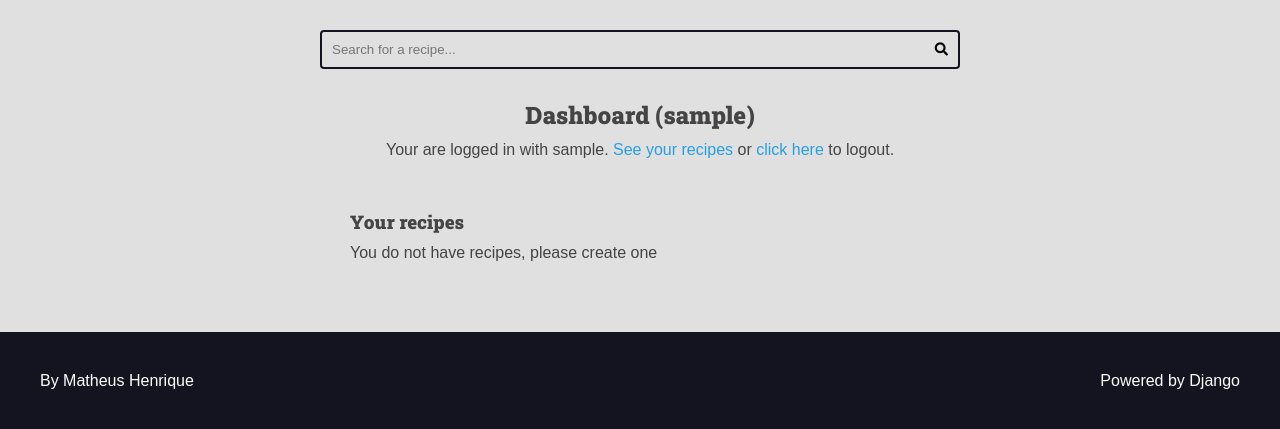
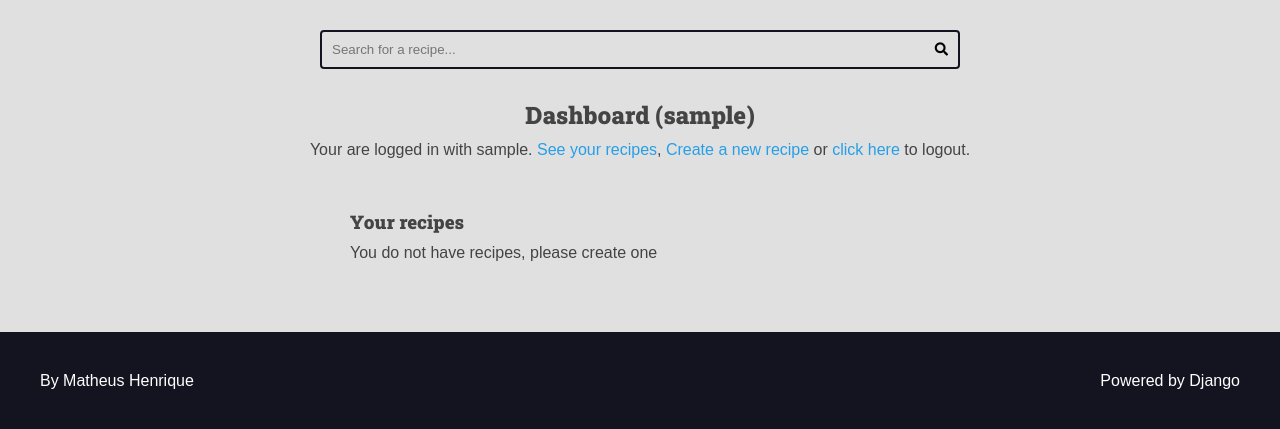
Before and after one commit to matheushnt/django-quest, a Django app: page /authors/dashboard/ in a window 1280 px wide. Shown: the part 113-542 px from the top of the page. Run offline with Django 5.2, Linux system fonts and the light colour scheme; the visitor is signed in with stand-in values (Sample User, id 1); data that the repository does not hold is empty; parts of the project's set-up code (start-up, migrations or seed data) failed here and were passed over.

Commit message:
Criando uma view para criação de receitas

```diff
--- a/authors/templates/authors/partials/login_message.html
+++ b/authors/templates/authors/partials/login_message.html
@@ -2,10 +2,11 @@
     <div class="login-message">
         Your are logged in with
         {{ request.user.username }}.
-        <a href="{% url "authors:dashboard" %}">See your recipes</a> or
+        <a href="{% url "authors:dashboard" %}">See your recipes</a>,
+        <a href="{% url "authors:dashboard_recipe_new" %}">Create a new recipe</a> or
         <form class="inline-form" action="{% url "authors:logout" %}" method="POST">
             {% csrf_token %}
-            <input type="hidden" name="username" value="{{ request.user.username }}">
+            <input type="hidden" name=s"username" value="{{ request.user.username }}">
             <button class="plaintext-button" type="submit">click here</button>
         </form> to logout.
     </div>
--- a/authors/urls.py
+++ b/authors/urls.py
@@ -11,6 +11,11 @@ urlpatterns = [
     path('logout/', views.logout_view, name='logout'),
     path('dashboard/', views.dashboard, name='dashboard'),
     path(
+        'dashboard/recipe/new/',
+        views.dashboard_recipe_new,
+        name='dashboard_recipe_new',
+    ),
+    path(
         'dashboard/recipe/<int:id>/edit/',
         views.dashboard_recipe_edit,
         name='dashboard_recipe_edit',
--- a/authors/views.py
+++ b/authors/views.py
@@ -141,3 +141,33 @@ def dashboard_recipe_edit(request, id):
     }
 
     return render(request, 'authors/pages/dashboard_recipe.html', context)
+
+
+@login_required(login_url='authors:login', redirect_field_name='next')
+def dashboard_recipe_new(request):
+    form = AuthorRecipeForm(
+        request.POST or None,
+        files=request.FILES or None,
+    )
+
+    if form.is_valid():
+        recipe = form.save(commit=False)
+        recipe.author = request.user
+        recipe.preparation_steps_is_html = False
+        recipe.is_published = False
+
+        recipe.save()
+
+        messages.success(request, 'Your recipe has been saved successfully')
+
+        return redirect(reverse(
+            'authors:dashboard_recipe_edit',
+            args=(recipe.id,)
+        ))
+
+    context = {
+        'form': form,
+        'form_action': reverse('authors:dashboard_recipe_new'),
+    }
+
+    return render(request, 'authors/pages/dashboard_recipe.html', context)
```
